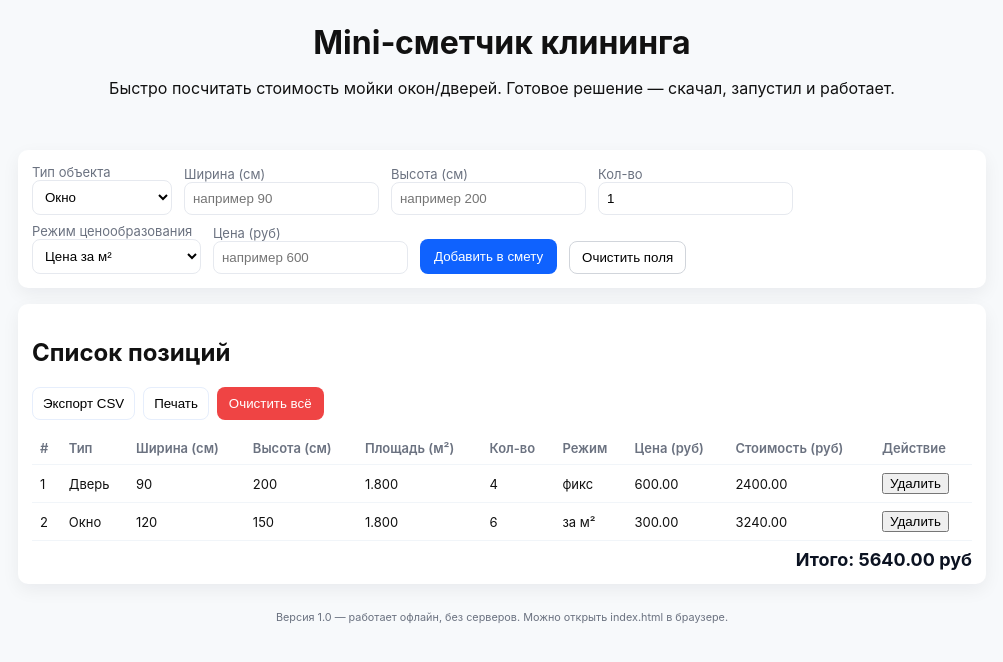
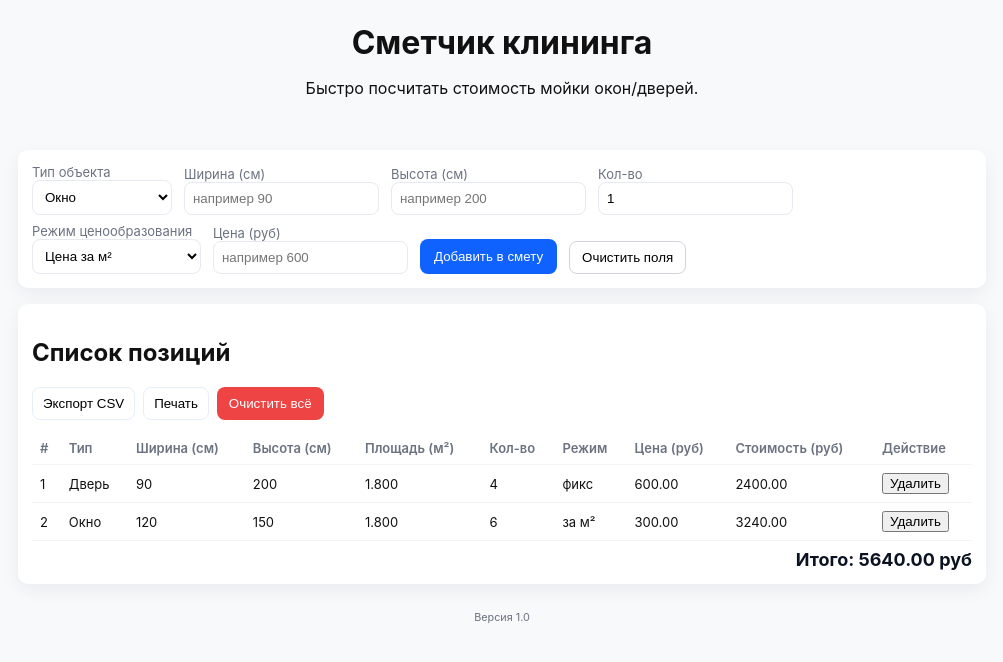
Before and after one commit to butis21/Clean_Calc, a plain HTML site: page index.html in a window 1280 px wide. Shown: the whole page, without its empty margins (138-1141 px from the left). Drawn offline with Linux system fonts and the light colour scheme.

Commit message:
Update index.html

```diff
--- a/index.html
+++ b/index.html
@@ -3,13 +3,13 @@
 <head>
   <meta charset="utf-8" />
   <meta name="viewport" content="width=device-width,initial-scale=1" />
-  <title>Mini-сметчик клининга</title>
+  <title>Сметчик клининга</title>
   <link rel="stylesheet" href="styles.css">
 </head>
 <body>
   <header>
-    <h1>Mini‑сметчик клининга</h1>
-    <p>Быстро посчитать стоимость мойки окон/дверей. Готовое решение — скачал, запустил и работает.</p>
+    <h1>Сметчик клининга</h1>
+    <p>Быстро посчитать стоимость мойки окон/дверей.</p>
   </header>
 
   <main>
@@ -85,7 +85,7 @@
     </section>
 
     <footer>
-      <small>Версия 1.0 — работает офлайн, без серверов. Можно открыть index.html в браузере.</small>
+      <small>Версия 1.0</small>
     </footer>
   </main>
 
```
